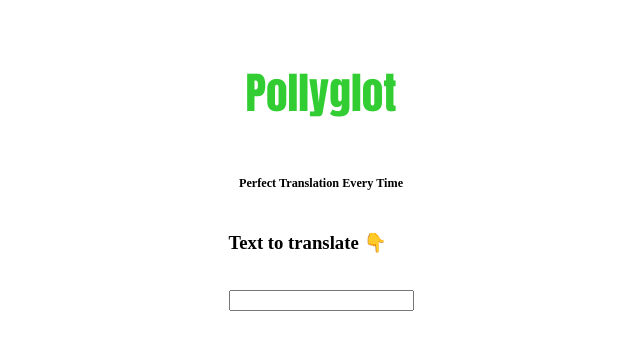
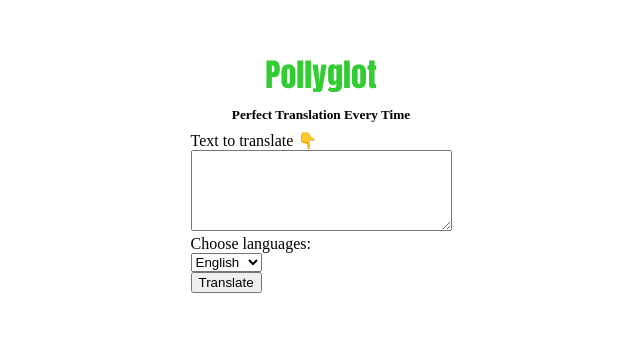
Before and after one commit to Saif-Shines/LingoLink, a website built with Vite: page index.html in a window 1280 px wide. Shown: the part 229-578 px from the top of the page, without its empty margins (319-959 px from the left). Built offline with nearby package versions, Linux system fonts and the light colour scheme; no server answers; what portkey-ai would draw is missing.

Commit message:
🐛 FIX: css margins

```diff
--- a/components/main.css
+++ b/components/main.css
@@ -10,16 +10,14 @@ body {
 h1 {
   color: #32cd32;
   font-family: Impact;
-  font-size: 43.419px;
   font-style: normal;
   font-weight: 800;
-  line-height: 150%; /* 65.129px */
+  margin: 0;
 }
 
 h5 {
   font-family: Poppins;
-  font-size: 12.212px;
   font-style: normal;
   font-weight: 600;
-  line-height: 150%; /* 18.317px */
+  margin: 0.5rem;
 }
--- a/index.html
+++ b/index.html
@@ -14,10 +14,16 @@
   <h1>Pollyglot</h1>
   <h5>Perfect Translation Every Time</h5>
   <div class="border">
-    <h3>Text to translate 👇</h3>
     <form>
-      <label for="user-input"></label><br>
-      <input type="text" id="user-input">
+      <label for="user-input">Text to translate 👇</label><br>
+      <textarea name="" id="user-input" cols="30" rows="5"></textarea><br>
+      <label for="language" name="language">Choose languages:</label><br>
+      <select name="language" id="language">
+        <option value="english">English</option>
+        <option value="spanish">Spanish</option>
+        <option value="french">French</option>
+      </select><br>
+      <button>Translate</button>
     </form>
   </div>
 </body>
```
